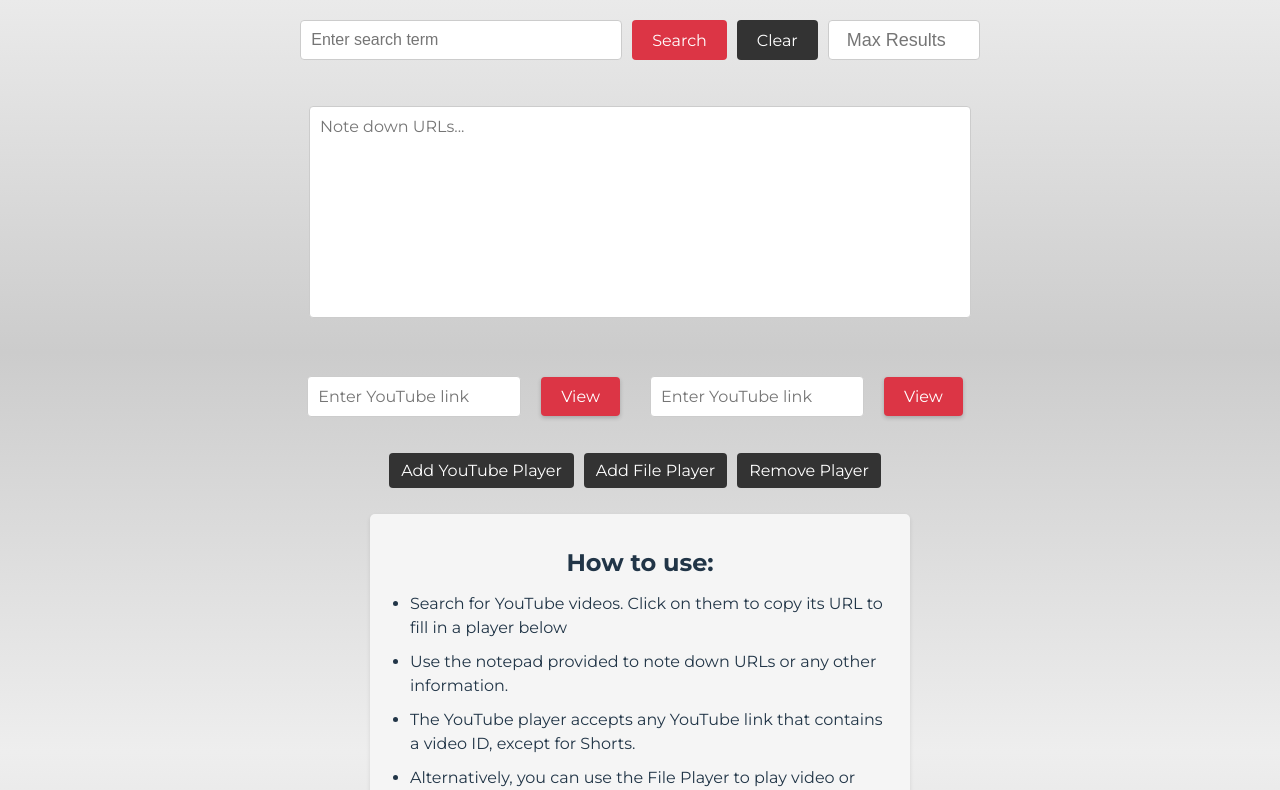
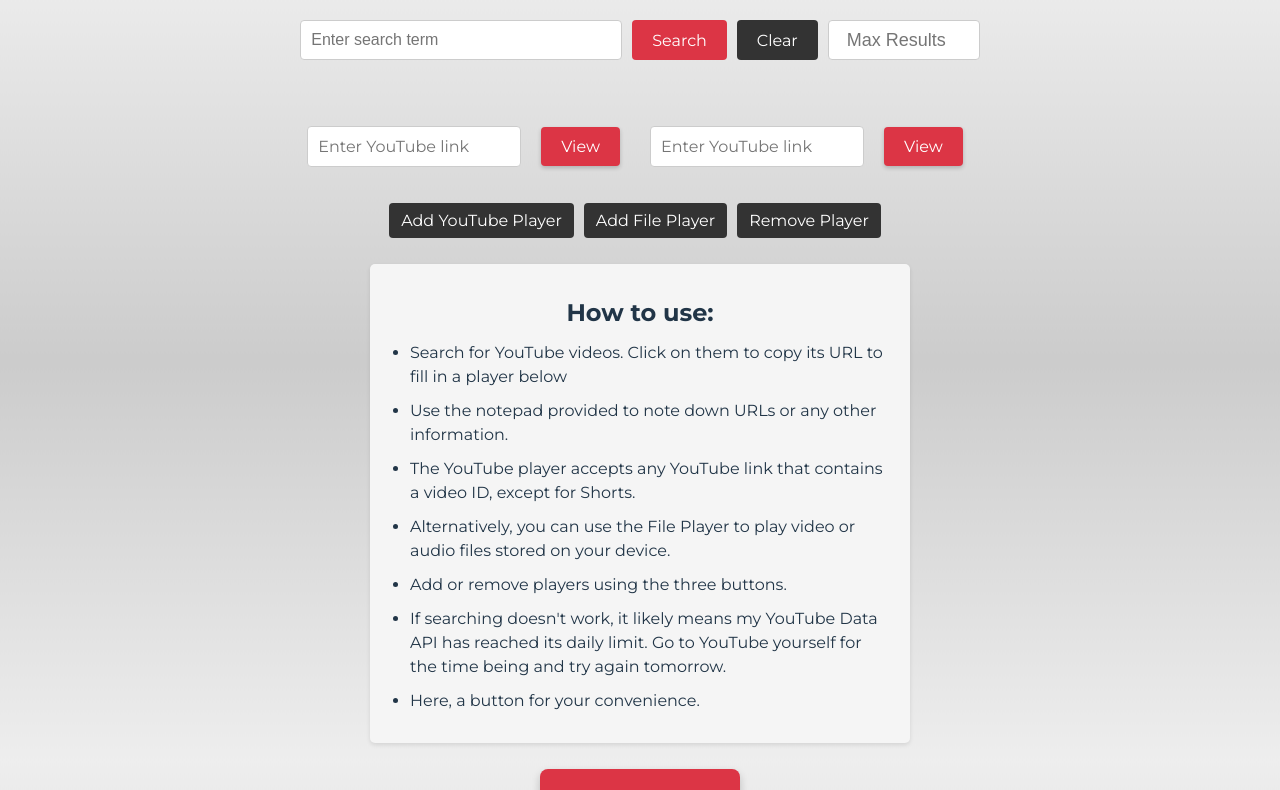
Before and after one commit to ArmSiwatK/play-multiple-videos, a React (Vite) app: page / in a window 1280 px wide. Shown: the top 790 px of the page. Built offline with nearby package versions, Linux system fonts and the light colour scheme.

Commit message:
feat: Remove notepad

```diff
--- a/src/App.jsx
+++ b/src/App.jsx
@@ -1,7 +1,6 @@
 import React, { useState } from 'react';
 import Background from './components/Background/Background';
 import YouTubeSearch from './components/YouTubeSearch/YouTubeSearch';
-import NotePad from './components/NotePad/NotePad';
 import PlayerArray from './components/PlayerArray/PlayerArray';
 import Instruction from './components/Instruction/Instruction';
 import './App.css';
@@ -17,7 +16,6 @@ function App() {
     <>
       <Background />
       <YouTubeSearch onVideoUrlCopy={handleVideoUrlCopy} />
-      <NotePad />
       <PlayerArray videoUrl={videoUrl} />
       <Instruction />
       <a
```
